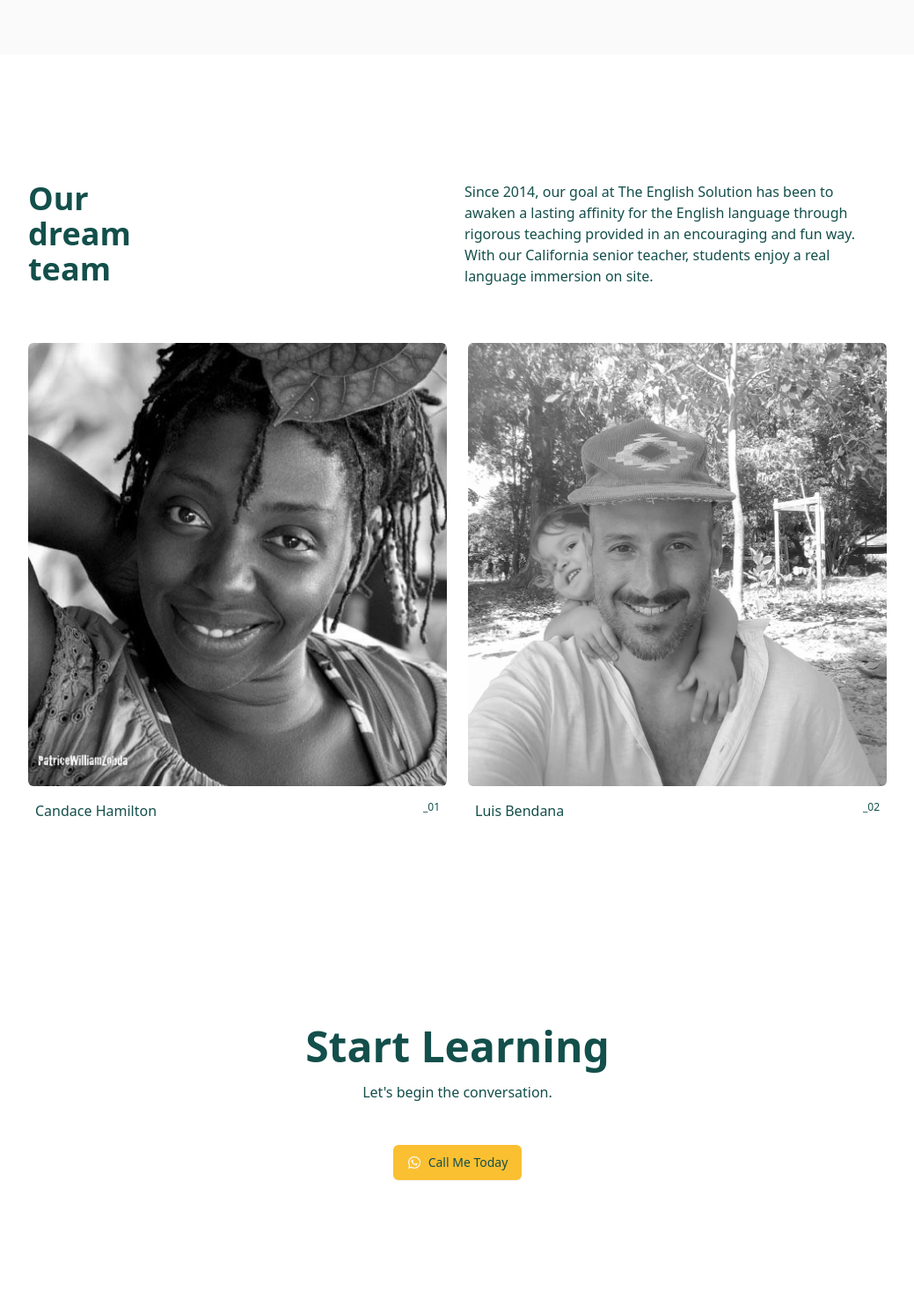
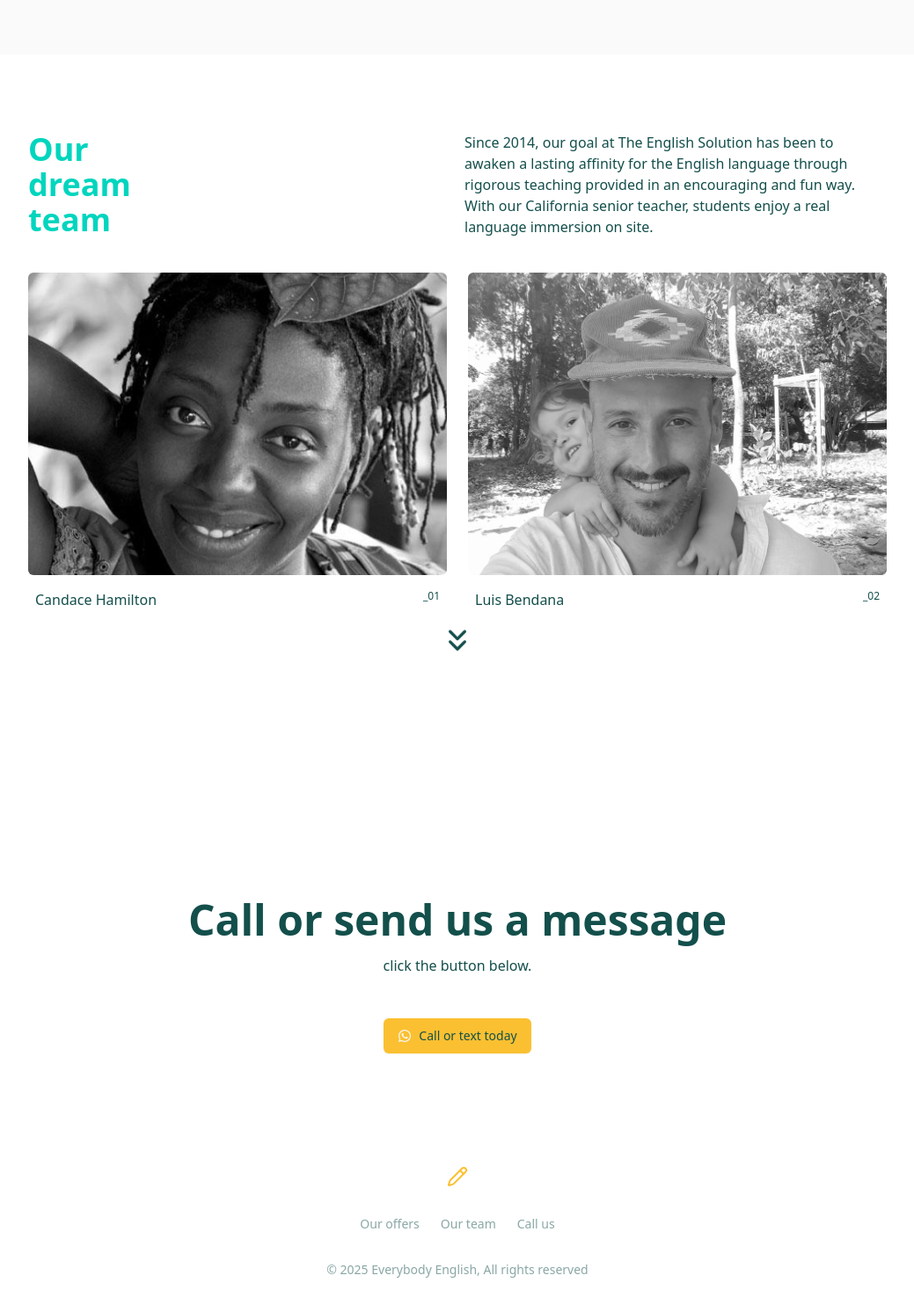
Before and after one commit to EverybodySurf/english-solution, a Next.js app: page / in a window 1280 px wide. Shown: the part 1330-2797 px from the top of the page at 88% size, without its empty margins (120-1159 px from the left). Built offline with nearby package versions, Linux system fonts and the light colour scheme.

Commit message:
finished v1 of desing/UI. V2 adds embedded video, collateral/paper support page, sample lesson plans page, and crafts page.

```diff
--- a/components/call-to-action.tsx
+++ b/components/call-to-action.tsx
@@ -7,21 +7,21 @@ import { useTranslation } from 'react-i18next'
 export default function CallToAction() {
     const { t } = useTranslation()
     return (
-        <section className="py-16 md:py-32">
+        <section className="pt-12 md:pt-32 lg:pt-50" id="call-to-action">
             <div className="mx-auto max-w-5xl px-6">
                 <div className="text-center">
-                    <h2 className="text-balance text-4xl font-semibold lg:text-5xl">{t('Start Learning')}</h2>
-                    <p className="mt-4">{t("Let's begin the conversation.")}</p>
+                    <h2 className="text-balance text-4xl font-semibold lg:text-5xl">{t('Call or send us a message')}</h2>
+                    <p className="mt-4">{t("click the button below.")}</p>
 
                     <div className="mt-12 flex flex-wrap justify-center gap-4">
                         <Button asChild size="lg">
                             <Link
-                                href="https://wa.me/590690323355"
+                                href="https://wa.me/590690755830"
                                 target="_blank"
                                 rel="noopener noreferrer"
                             >
                                 <FaWhatsapp className="text-zinc-50 dark:text-zinc-950 text-xl" />
-                                <span className="text-nowrap">{t('Call Me Today')}</span>
+                                <span className="text-nowrap">{t('Call or text today')}</span>
                             </Link>
                         </Button>
 
--- a/components/footer.tsx
+++ b/components/footer.tsx
@@ -8,17 +8,17 @@ export default function FooterSection() {
 
     const links = [
     {
-        title: t('Features'),
+        title: t('Our offers'),
         href: '#features-1',
     },
     {
-        title: t('Experience'),
-        href: '#content-3',
+        title: t('Our team'),
+        href: '#team',
     },
-  // {
-  //      title: 'Customers',
-  //      href: '#',
-  // },
+    {
+        title: t('Call us'),
+        href: '#call-to-action',
+    },
   //  {
   //      title: 'Pricing',
   //      href: '#',
--- a/components/hero-section.tsx
+++ b/components/hero-section.tsx
@@ -21,7 +21,7 @@ export default function HeroSection() {
                     <div className="pb-24 pt-12 md:pb-32 lg:pb-6 lg:pt-22">
                         <div className="relative mx-auto flex max-w-6xl flex-col px-6 lg:block">
                             <div className="mx-auto pr-14 max-w-lg text-center lg:ml-0 lg:w-1/2 lg:text-left">
-                                <h1 className="text-teal-400 mt-8 max-w-2xl text-balance text-4xl font-medium md:text-6xl lg:mt-16 xl:text-7xl">{t('English Immersion for Kids')}</h1>
+                                <h1 className="text-teal-400 mt-8 max-w-2xl text-balance text-4xl font-medium md:text-6xl lg:mt-16 xl:text-7xl">{t('English immersion for kids')}</h1>
                                 <p className="mt-8 max-w-2xl text-pretty text-lg">{t('Fun and engaging programs that awaken a lasting affinity for the English language')}</p>
 
                                 <div className="mt-12 flex flex-col items-center justify-center gap-2 sm:flex-row lg:justify-start">
@@ -30,7 +30,7 @@ export default function HeroSection() {
                                         size="lg"
                                         className="px-5 text-base">
                                         <Link
-                                            href="https://wa.me/590690323355"
+                                            href="https://wa.me/590690755830"
                                             target="_blank"
                                             rel="noopener noreferrer"
                                         >
--- a/components/hero8-header.tsx
+++ b/components/hero8-header.tsx
@@ -15,8 +15,8 @@ export const HeroHeader = () => {
 
     const menuItems = [
         { name: t('Our offers'), href: '#features-1' },
-        { name: t('Experiential learning'), href: '#content-3' },
-        { name: t('Practice/English Buddy'), href: '#chatbot' },
+        { name: t('Our team'), href: '#team' },
+        { name: t('Call us'), href: '#call-to-action' },
     //  { name: t('About'), href: '#link' },
     ]
 
@@ -33,7 +33,7 @@ export const HeroHeader = () => {
                                 aria-label="home"
                                 className="flex items-center space-x-2">
                                 <Logo />
-                                <h3 className="font-bold text-foreground">{t('The English Solution')}</h3>
+                                <h3 className="font-semibold text-foreground">{t('The English Solution')}</h3>
                             </Link>
 
                             <button
--- a/components/team.tsx
+++ b/components/team.tsx
@@ -17,22 +17,22 @@ const members = [
 
 export default function TeamSection() {
     return (
-        <section className="py-12 md:py-20 dark:bg-transparent" id="team">
+        <section className="py-12 md:py-16 dark:bg-transparent" id="team">
             <div className="mx-auto max-w-5xl px-6">
                 {/*<span className="text-caption -ml-6 -mt-3.5 block w-max bg-gray-50 px-6 dark:bg-gray-950">Team</span>*/}
-                <div className="mt-12 gap-4 sm:grid sm:grid-cols-2 md:mt-16">
+                <div className="mt-6 gap-4 sm:grid sm:grid-cols-2">
                     <div className="sm:w-2/5">
-                        <h2 className="text-3xl font-bold sm:text-4xl">Our dream team</h2>
+                        <h2 className="text-teal-400 text-3xl font-bold sm:text-4xl">Our dream team</h2>
                     </div>
                     <div className="mt-6 sm:mt-0">
                         <p>Since 2014, our goal at The English Solution has been to awaken a lasting affinity for the English language through rigorous teaching provided in an encouraging and fun way. With our California senior teacher, students enjoy a real language immersion on site.</p>
                     </div>
                 </div>
-                <div className="mt-12 md:mt-16">
+                <div className="mt-6 md:mt-8 lg:mt-10">
                     <div className="grid gap-x-6 gap-y-12 sm:grid-cols-2 lg:grid-cols-2">
                         {members.map((member, index) => (
                             <div key={index} className="group overflow-hidden">
-                                <img className="h-126 w-full rounded-md object-cover object-bottom grayscale transition-all duration-500 hover:grayscale-0 group-hover:h-[30rem] group-hover:rounded-xl" src={member.avatar} alt="team member" width="826" height="1239" />
+                                <img className="h-86 w-full rounded-md object-cover object-[50%_66%] grayscale transition-all duration-500 hover:grayscale-0 group-hover:h-[22.5rem] group-hover:rounded-xl" src={member.avatar} alt="team member" width="826" height="1239" />
                                 <div className="px-2 pt-2 sm:pb-0 sm:pt-4">
                                     <div className="flex justify-between">
                                         <h3 className="text-title text-base font-medium transition-all duration-500 group-hover:tracking-wider">{member.name}</h3>
@@ -50,6 +50,24 @@ export default function TeamSection() {
                         ))}
                     </div>
                 </div>
+                <div className="flex sm:pt-10 md:pt-16 lg:pt-0 items-center justify-center w-full">
+                    <Link href="#call-to-action">
+                        <svg
+                            xmlns="http://www.w3.org/2000/svg"
+                            width="40"
+                                height="40"
+                                viewBox="0 0 24 24"
+                                fill="none"
+                                stroke="currentColor"
+                                strokeWidth="2"
+                                strokeLinecap="round"
+                                strokeLinejoin="round"
+                                className="lucide lucide-chevrons-down-icon lucide-chevrons-down animate-bounce">
+                                    <path d="m7 6 5 5 5-5"/>
+                                    <path d="m7 13 5 5 5-5"/>
+                        </svg>
+                    </Link>
+                </div>
             </div>
         </section>
     )
```
Also changed, not shown: components/features-1.tsx (indentation only).
